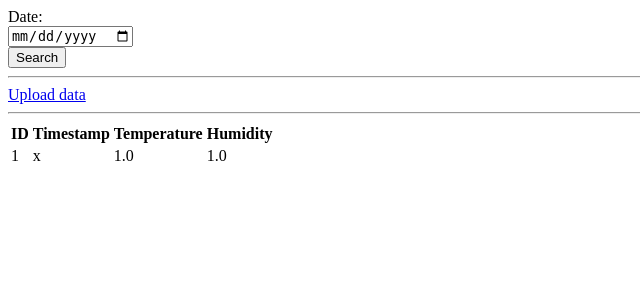
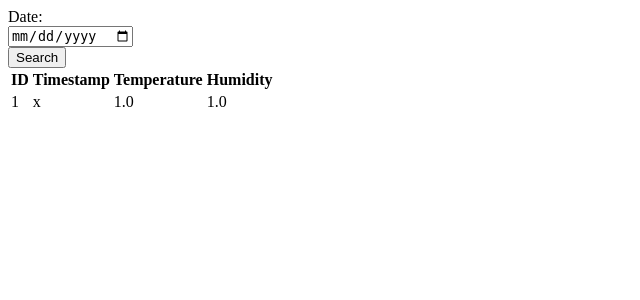
Before and after one commit to ChanGLCorpse/SheepWeb, a Flask app: template templates/index.html in a window 1280 px wide. Shown: the top 300 px of the page, without its empty margins (0-640 px from the left). Run offline with Flask 3, Linux system fonts and the light colour scheme; tables that the repository leaves empty hold one stand-in row (values such as "Sample post"); the template is opened without the code that fills it: values that come from a table or form of the project are taken from there, most other values are stand-ins (such as "Sample title", 1, 10 or a date in 2020).

Commit message:
Update index.html

```diff
--- a/templates/index.html
+++ b/templates/index.html
@@ -9,9 +9,6 @@
         <input type="date" id="date" name="date" value="{{ date }}"><br>
         <input type="submit" value="Search">
     </form>
-    <hr>
-    <a href="/upload">Upload data</a>
-    <hr>
     <table>
         <tr>
             <th>ID</th>
```
